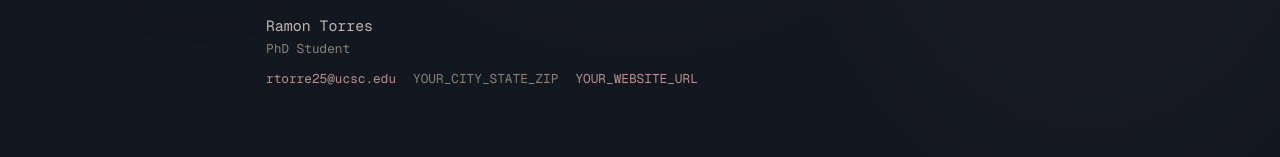
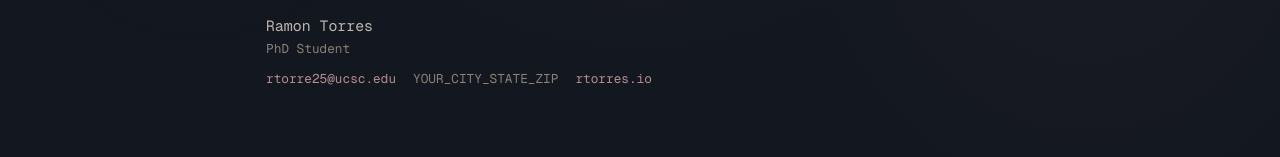
Before and after one commit to torresramon1/rtorres.github.io, a Next.js app: page /cv in a window 1280 px wide. Shown: the part 344-501 px from the top of the page. Built offline with nearby package versions, Linux system fonts and the light colour scheme.

Commit message:
added website url

```diff
--- a/src/app/cv/cv-content.tsx
+++ b/src/app/cv/cv-content.tsx
@@ -108,8 +108,8 @@ export function CVContent() {
               </a>
               <span>{siteConfig.location.city}</span>
               {/* TODO: update or remove this website link */}
-              <a href="https://YOUR_WEBSITE_URL" className="link-accent">
-                YOUR_WEBSITE_URL
+              <a href="https://rtorres.io" className="link-accent">
+                rtorres.io
               </a>
             </div>
           </div>
```
